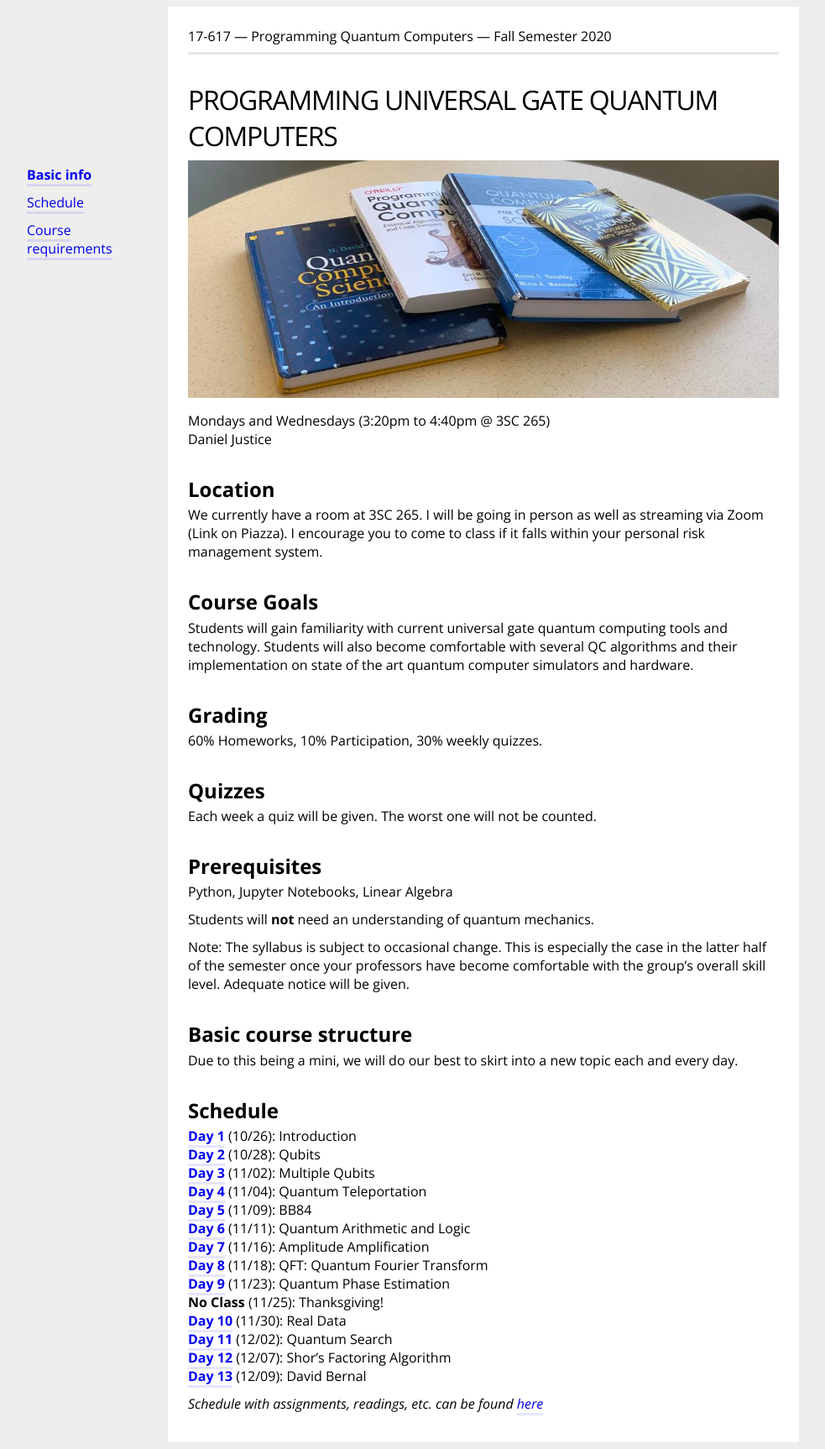
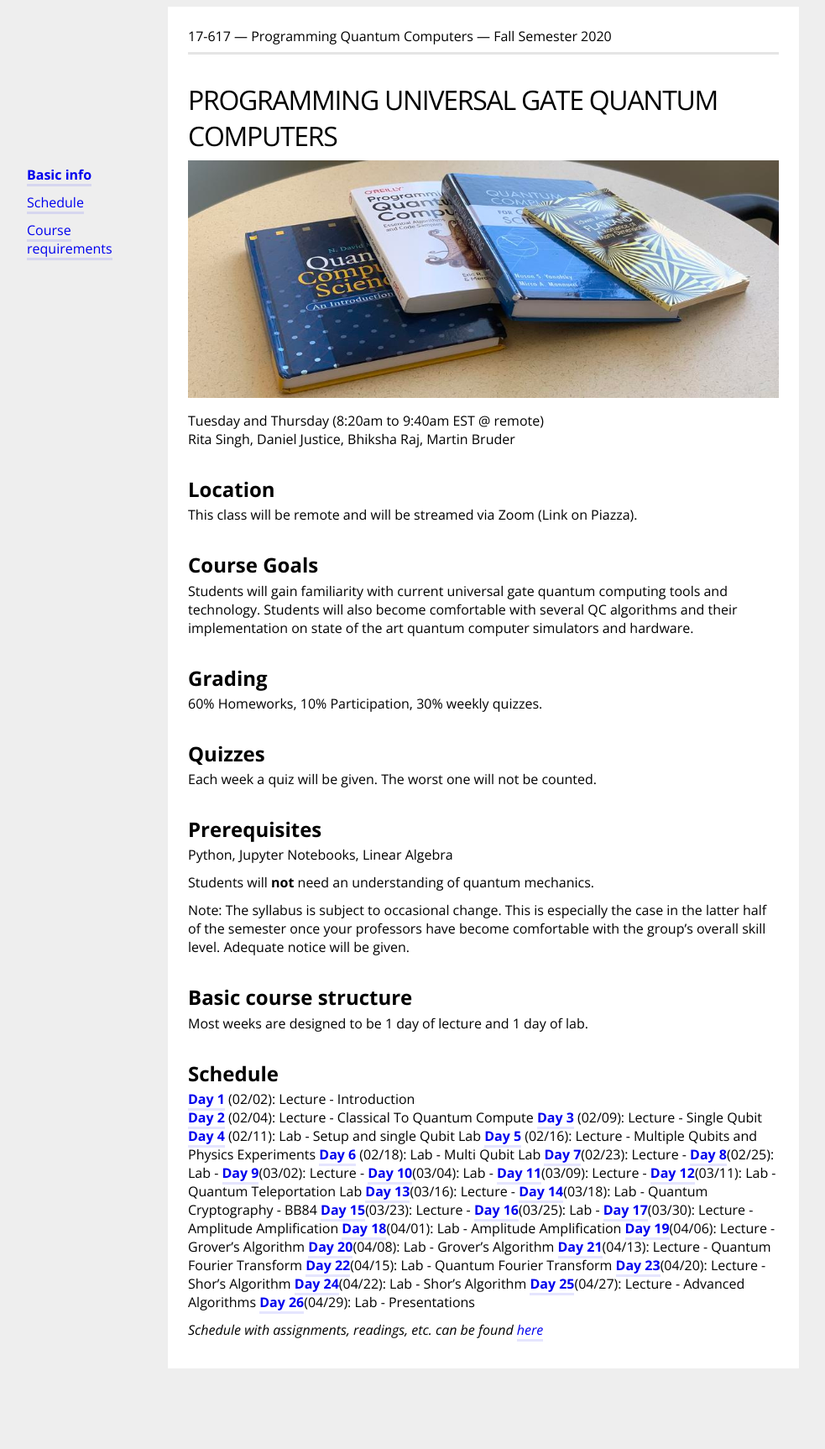
Before and after one commit to thequantumturtle/QuantumSpring2022, a Jekyll site: the page built from index.md, in a window 1280 px wide. Shown: the whole page at 84% size, without its empty margins (64-1047 px from the left). Built offline with Jekyll 4.4.1, drawn with Linux system fonts in a browser that asks for light colours; after the commit the page ends 1638 px from its top, so only the background shows below that.

Commit message:
first couple of classes

```diff
--- a/index.md
+++ b/index.md
@@ -8,12 +8,12 @@ menuPosition: 1
 
 <img src="{{ site.baseurl }}/style/books_header.jpg" width="100%">
 
-Mondays and Wednesdays (3:20pm to 4:40pm @ 3SC 265)
-Daniel Justice
+Tuesday and Thursday (8:20am to 9:40am EST @ remote)
+Rita Singh, Daniel Justice, Bhiksha Raj, Martin Bruder
 
 
 ## Location
-We currently have a room at 3SC 265. I will be going in person as well as streaming via Zoom (Link on Piazza). I encourage you to come to class if it falls within your personal risk management system.
+This class will be remote and will be streamed via Zoom (Link on Piazza).
 
 ## Course Goals
 Students will gain familiarity with current universal gate quantum computing tools and technology. Students will also become comfortable with several QC algorithms and their implementation on state of the art quantum computer simulators and hardware.
@@ -35,23 +35,37 @@ Note: The syllabus is subject to occasional change. This is especially the case
 
 ## Basic course structure
 
-Due to this being a mini, we will do our best to skirt into a new topic each and every day.
+Most weeks are designed to be 1 day of lecture and 1 day of lab.
 
 
 ## Schedule
-[**Day 1**](syllabus/1-Introduction.html) (10/26): Introduction
-[**Day 2**](syllabus/2-One-Qbit.html) (10/28): Qubits
-[**Day 3**](syllabus/3-Multi-Qbits.html) (11/02): Multiple Qubits
-[**Day 4**](syllabus/4-Teleportation.md) (11/04): Quantum Teleportation
-[**Day 5**](syllabus/5-BB84.md) (11/09): BB84
-[**Day 6**](syllabus/6-Arithmetic.md) (11/11): Quantum Arithmetic and Logic
-[**Day 7**](syllabus/7-Amp-Amp.md) (11/16): Amplitude Amplification
-[**Day 8**](syllabus/8-QFT.md) (11/18): QFT: Quantum Fourier Transform
-[**Day 9**](syllabus/9-Quantum-Phase-Estimation.md) (11/23): Quantum Phase Estimation
-**No Class** (11/25): Thanksgiving!
-[**Day 10**](syllabus/10-Real-Data.md) (11/30): Real Data
-[**Day 11**](syllabus/11-Quantum-Search.md) (12/02): Quantum Search
-[**Day 12**](syllabus/12-Shors.md) (12/07): Shor's Factoring Algorithm
-[**Day 13**](syllabus/) (12/09): David Bernal
+[**Day 1**](syllabus/1-Introduction.md) (02/02): Lecture - Introduction
+[**Day 2**](syllabus/2-Classical-To-Quantum.md) (02/04): Lecture - Classical To Quantum Compute
+[**Day 3**](syllabus/3-One-Qubit.md) (02/09): Lecture - Single Qubit
+[**Day 4**](syllabus/4-Intro-Lab.md) (02/11): Lab - Setup and single Qubit Lab
+[**Day 5**](syllabus/5-Multi-Qbits.md) (02/16): Lecture - Multiple Qubits and Physics Experiments
+[**Day 6**](syllabus/6-Mult-Qubit-Lab.md) (02/18): Lab - Multi Qubit Lab
+[**Day 7**](syllabus/7-)(02/23): Lecture -
+[**Day 8**](syllabus/8-)(02/25): Lab -
+[**Day 9**](syllabus/9-)(03/02): Lecture -
+[**Day 10**](syllabus/10-)(03/04): Lab -
+[**Day 11**](syllabus/11-)(03/09): Lecture -
+[**Day 12**](syllabus/12-Teleportation.md)(03/11): Lab - Quantum Teleportation Lab
+[**Day 13**](syllabus/13-)(03/16): Lecture -
+[**Day 14**](syllabus/14-BB84.md)(03/18): Lab - Quantum Cryptography - BB84
+[**Day 15**](syllabus/15-)(03/23): Lecture -
+[**Day 16**](syllabus/16-)(03/25): Lab -
+[**Day 17**](syllabus/17-)(03/30): Lecture - Amplitude Amplification
+[**Day 18**](syllabus/18-)(04/01): Lab - Amplitude Amplification
+[**Day 19**](syllabus/19-)(04/06): Lecture - Grover's Algorithm
+[**Day 20**](syllabus/20-Quantum-Search.md)(04/08): Lab - Grover's Algorithm
+[**Day 21**](syllabus/21-)(04/13): Lecture - Quantum Fourier Transform
+[**Day 22**](syllabus/22-QFT.md)(04/15): Lab - Quantum Fourier Transform
+[**Day 23**](syllabus/23-)(04/20): Lecture - Shor's Algorithm
+[**Day 24**](syllabus/24-Shors.md)(04/22): Lab - Shor's Algorithm
+[**Day 25**](syllabus/25-)(04/27): Lecture - Advanced Algorithms
+[**Day 26**](syllabus/26-)(04/29): Lab - Presentations
+
+
 
 *Schedule with assignments, readings, etc. can be found [here](schedule.html)*
```
Also changed, not shown: _syllabus/1-Introduction copy.md (renamed from _syllabus/1-Introduction.md, +1 -4 lines), _syllabus/2-Classical-To-Quantum.md (added, +14 -0 lines), _syllabus/2-One-Qbit.md (deleted, +0 -15 lines), _syllabus/3-One-Qbit.md (added, +12 -0 lines), _syllabus/4-Intro-Lab.md (added, +12 -0 lines).
